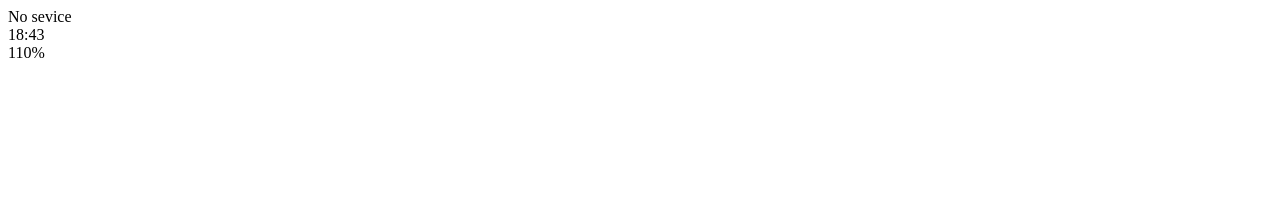
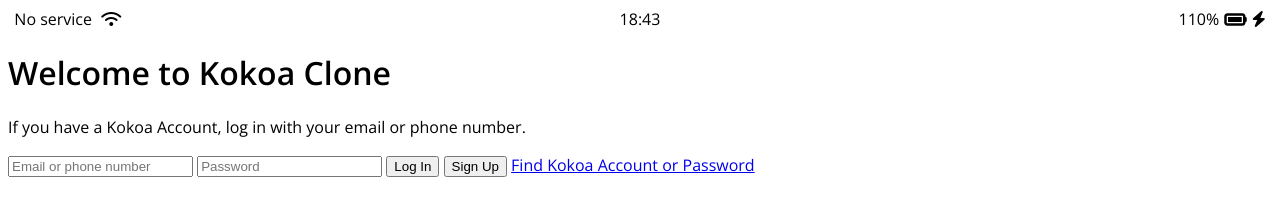
Before and after one commit to oowtl/kokoa-clone-2020, a plain HTML site: page index.html in a window 1280 px wide. Drawn offline with nearby package versions, Linux system fonts and the light colour scheme.

Commit message:
Kokoa-6.5

```diff
--- /dev/null
+++ b/css/styles.css
@@ -0,0 +1,28 @@
+@import url("https://fonts.googleapis.com/css2?family=Open+Sans:wght@400;600&display=swap");
+body {
+  font-family: "Open Sans", sans-serif;
+}
+.status-bar {
+  display: flex;
+  justify-content: center;
+}
+
+.status-bar__column {
+  width: 33%;
+}
+.status-bar__column:nth-child(2) {
+  display: flex;
+  justify-content: center;
+}
+.status-bar__column:last-child {
+  display: flex;
+  justify-content: flex-end;
+  align-items: center;
+}
+.status-bar__column .fa-battery-full {
+  margin: 0 5px;
+}
+
+.status-bar__column:first-child span {
+  margin-right: 5px;
+}
--- a/index.html
+++ b/index.html
@@ -1,14 +1,16 @@
 <!DOCTYPE html>
 <html lang="ko">
   <head>
+    <link rel="stylesheet" href="css/styles.css" />
     <meta charset="UTF-8" />
     <meta name="viewport" content="width=device-width, initial-scale=1.0" />
-    <title>Welcome to Kokoa talk</title>
+    <title>Welcome to Kokoa Clone</title>
   </head>
   <body>
-    <div id="status-bar">
+    <div class="status-bar">
       <div class="status-bar__column">
-        <span>No sevice</span>
+        <span>No service</span>
+        <i class="fas fa-wifi"></i>
         <!--  To Do: Wifi Icon -->
       </div>
       <div class="status-bar__column">
@@ -16,9 +18,31 @@
       </div>
       <div class="status-bar__column">
         <span>110%</span>
+        <i class="fas fa-battery-full fa-lg"></i>
         <!-- Battery Icon -->
+        <i class="fas fa-bolt"></i>
         <!-- Lightning Icon -->
       </div>
     </div>
+
+    <header class="welcome-header">
+      <h1 class="welcome-header__title">Welcome to Kokoa Clone</h1>
+      <p class="welcome-header__text">
+        If you have a Kokoa Account, log in with your email or phone number.
+      </p>
+    </header>
+
+    <form id="login-form">
+      <input type="text" placeholder="Email or phone number" />
+      <input type="password" placeholder="Password" />
+      <input type="submit" value="Log In" />
+      <input type="submit" value="Sign Up" />
+      <a href="#">Find Kokoa Account or Password</a>
+    </form>
+
+    <script
+      src="https://kit.fontawesome.com/6478f529f2.js"
+      crossorigin="anonymous"
+    ></script>
   </body>
 </html>
```
